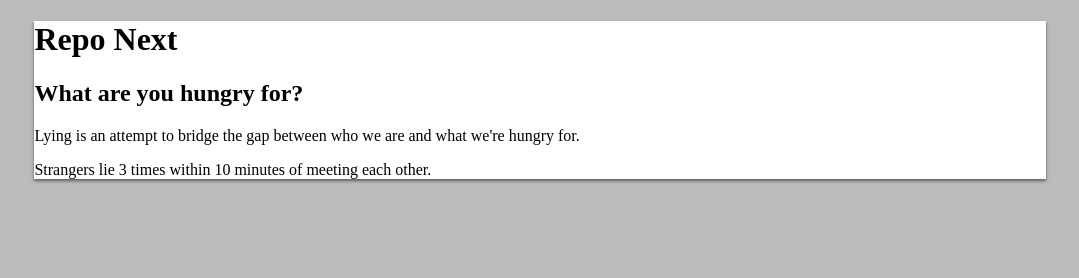
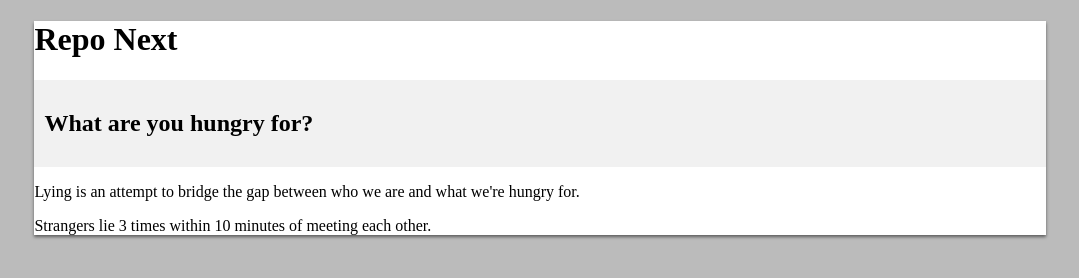
Before and after one commit to jpetto-test/NepoRext, a plain HTML site: page index.html in a window 1280 px wide. Shown: the whole page, without its empty margins (100-1179 px from the left). Drawn offline with Linux system fonts and the light colour scheme.

Commit message:
css changes

```diff
--- a/index.html
+++ b/index.html
@@ -13,6 +13,11 @@
 			width: 80%;
 			margin: 0 auto;
 			box-shadow: 0 2px 3px rgba(0, 0, 0, 0.5);
+		}
+
+		.header-article {
+			background: #f1f1f1;
+			padding: 10px;
 		}
 	</style>
 </head>
```
